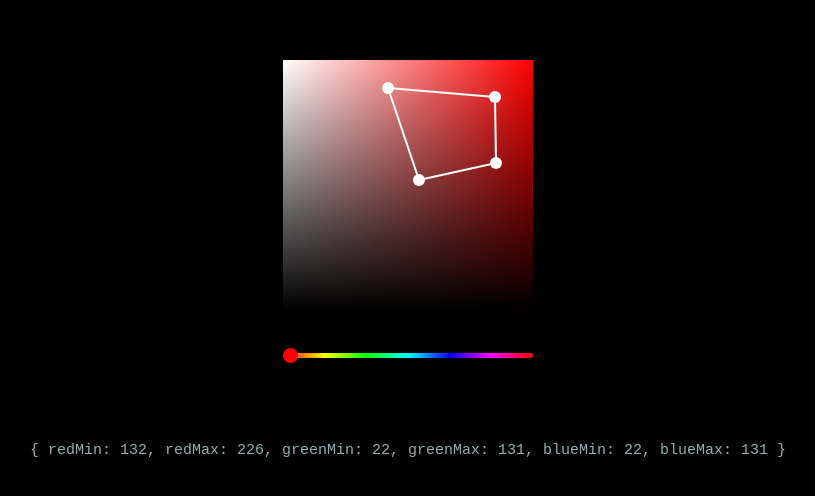
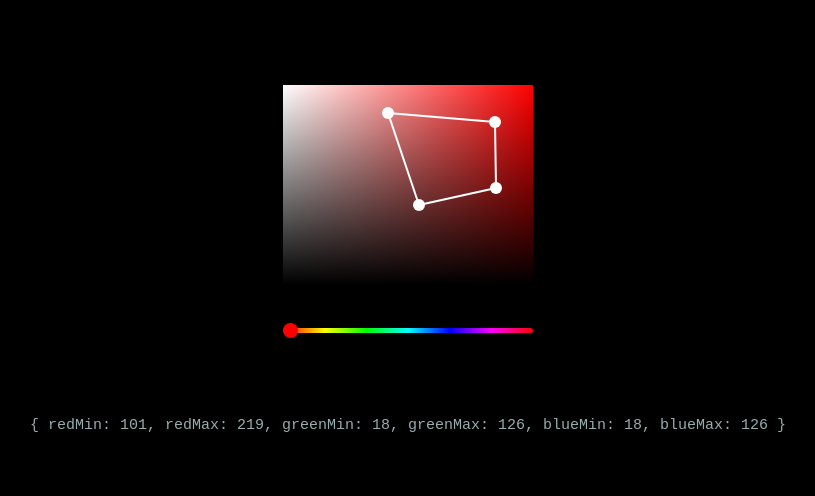
Before and after one commit to lasertraining/react-rgb-range-color-picker, a React (Create React App) app: page / in a window 1280 px wide. Shown: the part 138-634 px from the top of the page, without its empty margins (232-1047 px from the left). Built offline with nearby package versions, Linux system fonts and the light colour scheme.

Commit message:
Color picker height decreased to 200

```diff
--- a/src/components/ColorPicker.jsx
+++ b/src/components/ColorPicker.jsx
@@ -16,7 +16,7 @@ const ColorPicker = ({ colorHSL, setColorRGBRange }) => {
   const canvasRef = useRef(null);
 
   const width = 250;
-  const height = 250;
+  const height = 200;
 
   useEffect(() => {
     const canvas = canvasRef.current;
```
